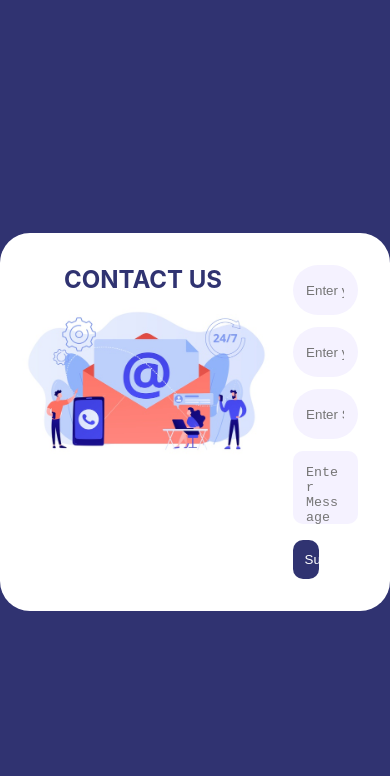
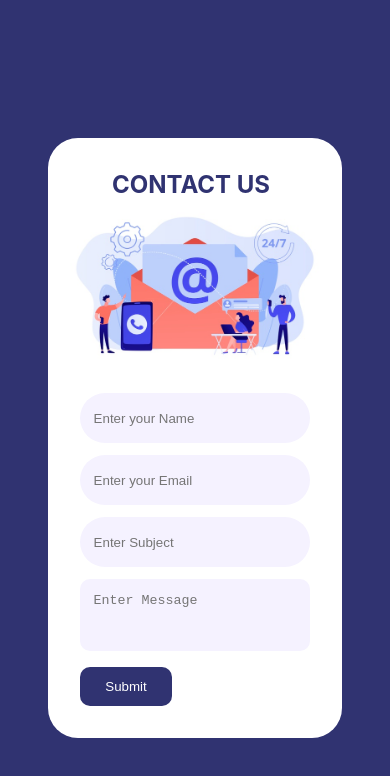
Before and after one commit to rammyblog/enquiry-form, a React (Create React App) app in the folder frontend/: page / in a window 390 px wide. Shown: the top 776 px of the page. Built offline with nearby package versions, Linux system fonts and the light colour scheme.

Commit message:
Made the form responsive

```diff
--- a/frontend/src/App.css
+++ b/frontend/src/App.css
@@ -24,6 +24,12 @@
   text-transform: uppercase;
 }
 
-.enquiry-form {
-  width: 50%;
+@media (max-width: 790px) {
+  .app {
+    padding: 3rem;
+  }
+  .contact-container {
+    flex-direction: column;
+    margin-top: 2rem;
+  }
 }
--- a/frontend/src/components/EnquiryForm.css
+++ b/frontend/src/components/EnquiryForm.css
@@ -1,5 +1,6 @@
 .enquiry-form {
   padding: 1rem;
+  width: 50%;
 }
 
 .form-text-input {
@@ -32,4 +33,11 @@ textarea {
   padding: 0.75rem;
   border-radius: 10px;
   width: 40%;
+  cursor: pointer;
 }
+
+@media (max-width: 790px) {
+  .enquiry-form {
+    width: 100%;
+  }
+}
```
Also changed, not shown: frontend/src/components/EnquiryForm.js (+6 -2 lines).
